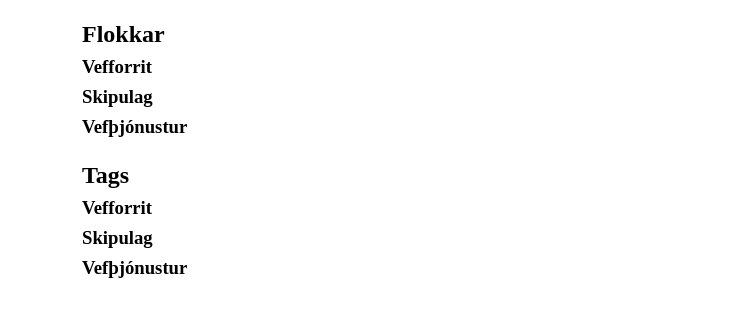
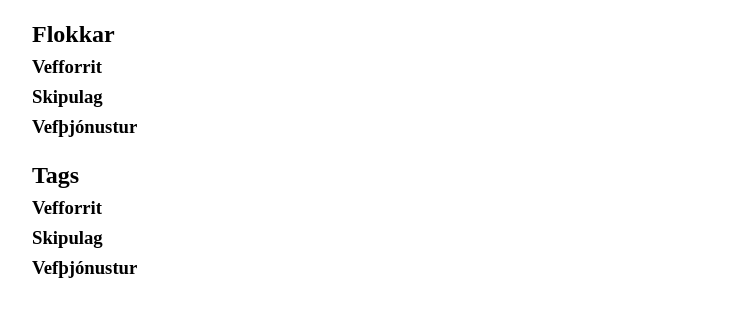
Before and after one commit to thrandurorriolason/vef1-hv2-1, a website: page index.html in a window 1280 px wide. Shown: the part 100-416 px from the top of the page, without its empty margins (108-840 px from the left). Drawn offline with nearby package versions, Linux system fonts and the light colour scheme; files that its build step writes are made by us from their sources; no server answers.

Commit message:
test commit2

```diff
--- a/styles/global.scss
+++ b/styles/global.scss
@@ -18,7 +18,7 @@ html {
 
 //Þarf síðan örgl að flokka í fleiri scss skrár, fannst þetta bara þæginlegra svona fyrst
 body{
-  max-width: 900px; //Til að síðan sé mest 1000px
+  max-width: 1000px; //Til að síðan sé mest 1000px
   margin: auto; //Setja síðuna í miðjuna
 }
 
```
